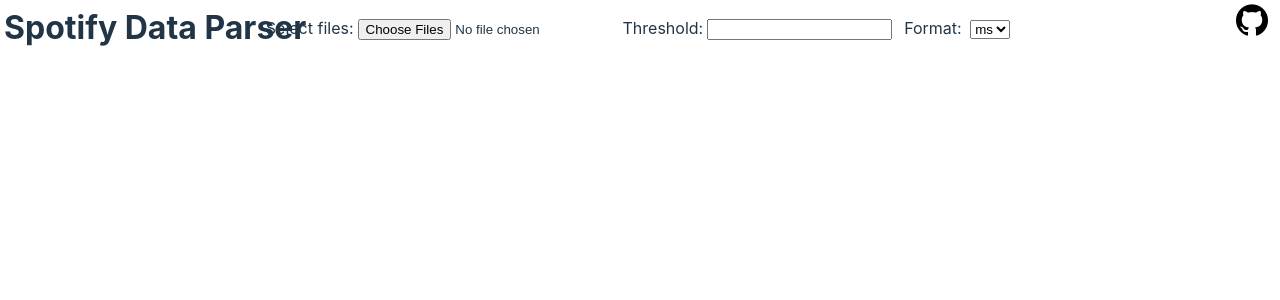
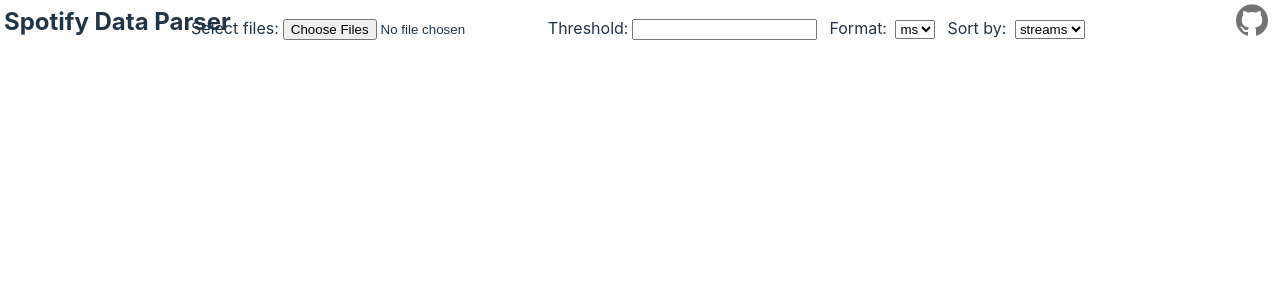
Before and after one commit to anttomi/spotdataweb, a React (Vite) app: page / in a window 1280 px wide. Shown: the top 300 px of the page. Built offline with nearby package versions, Linux system fonts and the light colour scheme.

Commit message:
added album card, lots of basic styles, header component git link and header

```diff
--- a/package.json
+++ b/package.json
@@ -1,7 +1,7 @@
 {
   "name": "spotdatats",
   "private": true,
-  "version": "0.0.0",
+  "version": "0.0.1",
   "type": "module",
   "scripts": {
     "dev": "vite",
--- /dev/null
+++ b/src/AlbumCard.tsx
@@ -0,0 +1,9 @@
+import { Album } from "./Classes";
+
+export default function AlbumCard({album}: {album: Album}): JSX.Element {
+    return (
+        <div>
+            {album.name}
+        </div>
+    )
+}
--- a/src/App.css
+++ b/src/App.css
@@ -3,18 +3,3 @@
   margin: 0 auto;
   padding: 1rem;
 }
-
-.Header-Container h1 {
-  margin: 0;
-  position: absolute;
-  left: 0;
-  top: 0;
-  padding: 4px;
-}
-
-.Header-Container img {
-  position: absolute;
-  right: 0;
-  top: 0;
-  padding: 4px 12px 4px
-}
--- a/src/ArtistView.css
+++ b/src/ArtistView.css
@@ -36,7 +36,7 @@
 
 @keyframes ripple {
     0% {background: initial;}
-    50% {background: rgba(144, 238, 144, 0.3);}
+    50% {background: rgba(144, 238, 144, 0.205);}
     100% {background: initial;}
 }
 
--- a/src/ArtistView.tsx
+++ b/src/ArtistView.tsx
@@ -1,10 +1,14 @@
-import React from "react";
 import { Artist, Album } from "./interfaces";
 import "./ArtistView.css"
+import { useState } from "react";
+import AlbumCard from "./AlbumCard";
 
 export default function ArtistView({artist}: {artist: Artist}): JSX.Element {
+
+    const [open, setOpen] = useState(false)
+
     return (
-        <div className="Artist-Container">
+        <div className="Artist-Container" onClick={() => {setOpen(prev => !prev)}}>
             <div className="Artist-Upper">
 
                 <p className="Artist-Name" >{artist.name}</p>
@@ -25,6 +29,13 @@
 
                 </div>
             </div>
+            {open &&
+                <div>
+                    {artist.albums.map((album: Album, key) => (
+                        <AlbumCard album={album} key={key}/>
+                    ))}
+                </div>
+            }
         </div>
     )
 }
--- a/src/FileParser.tsx
+++ b/src/FileParser.tsx
@@ -37,7 +37,9 @@
         })
 
         Promise.all(fileArray).then((r) => {
-            setStreamingData(collectStreamData(r, 5000))
+            setStreamingData(collectStreamData(r, 5000).sort((a,b) => {
+                return a.msPlayed > b.msPlayed ? -1 : 1}
+            ))
             setLoading(() => false)
         })
     }
@@ -61,6 +63,14 @@
                         ))}
                     </select>
                 </div>
+                <div>
+                    <label htmlFor="order">Sort by: </label>
+                    <select name="order">
+                            {[{id:1, label: "streams"}, {id: 2, label: "hours"}].map((option) => (
+                                <option key={option.id} value={option.label}>{option.label}</option>
+                            ))}
+                    </select>
+                </div>
             </form>
             {loading === false ?
                 streamingData.map((artist: Artist, key) => (
--- /dev/null
+++ b/src/Header.css
@@ -0,0 +1,14 @@
+.Header-Container h2 {
+    margin: 0;
+    position: absolute;
+    left: 0;
+    top: 0;
+    padding: 4px;
+  }
+
+.Header-Container img {
+  position: absolute;
+  right: 0;
+  top: 0;
+  padding: 4px 12px 4px
+}
--- a/src/footer.tsx
+++ b/src/footer.tsx
@@ -0,0 +1,6 @@
+export default function Header(): JSX.Element {
+
+    return (
+        <div></div>
+    )
+}
--- a/src/header.tsx
+++ b/src/header.tsx
@@ -1,11 +1,15 @@
+import "./Header.css"
+
 export default function Header(): JSX.Element {
     return (
         <div className="Header-Container">
             {/**
              * TODO: Make header only with layout and space-between, currently position absolute
              */}
-            <h1>Spotify Data Parser</h1>
-            <img src={"glogo.png"} alt="github logo" height={32} width={32} />
+            <h2>Spotify Data Parser</h2>
+            <a href={"https://github.com/anttomi/spotdataweb"} target="_blank">
+                <img src={"glogo.png"} style={{filter: "contrast(10%)"}} alt="github logo" height={32} width={32} />
+            </a>
         </div>
     )
 }
```
Also changed, not shown: src/misc.ts (added).
